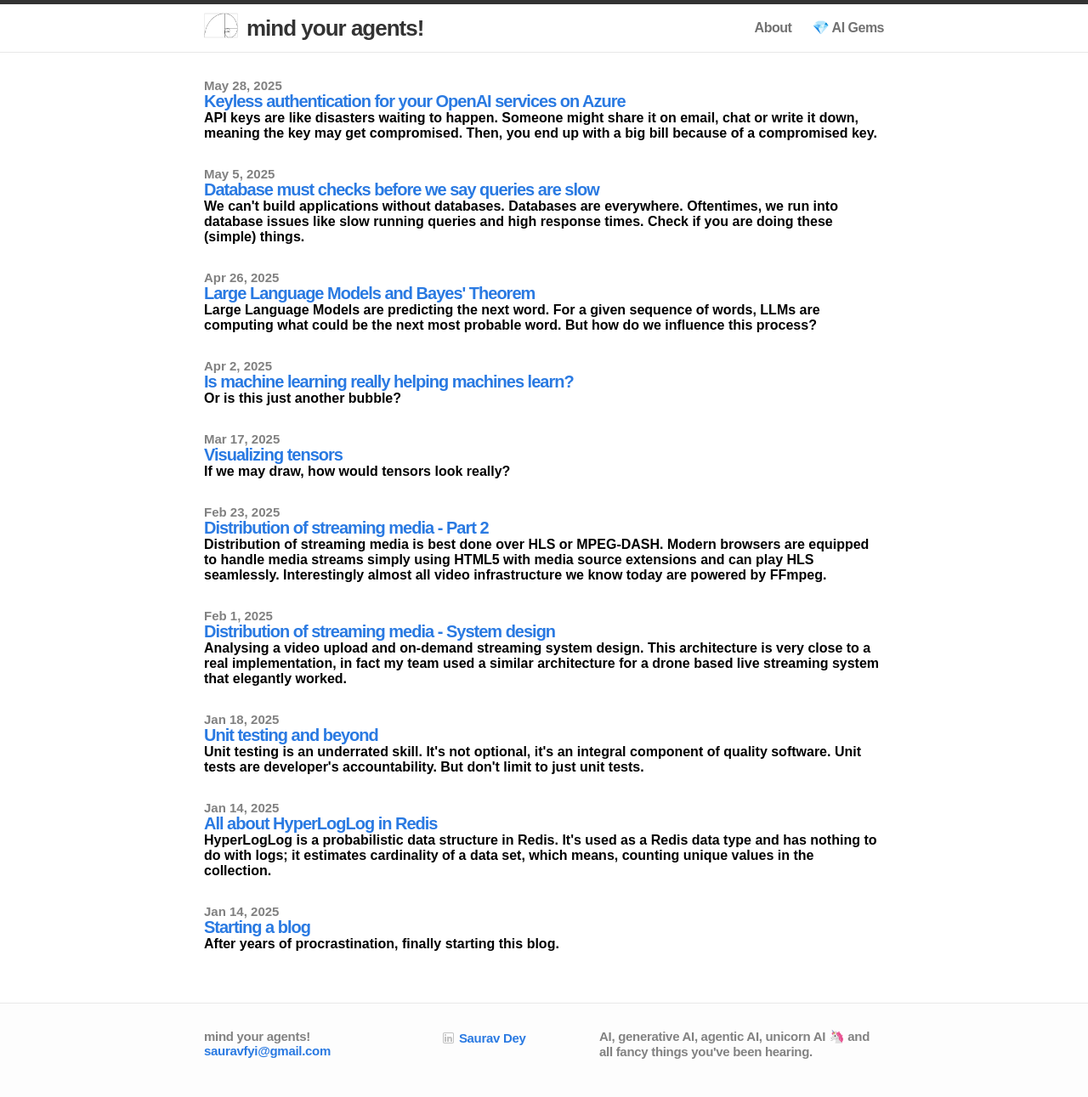
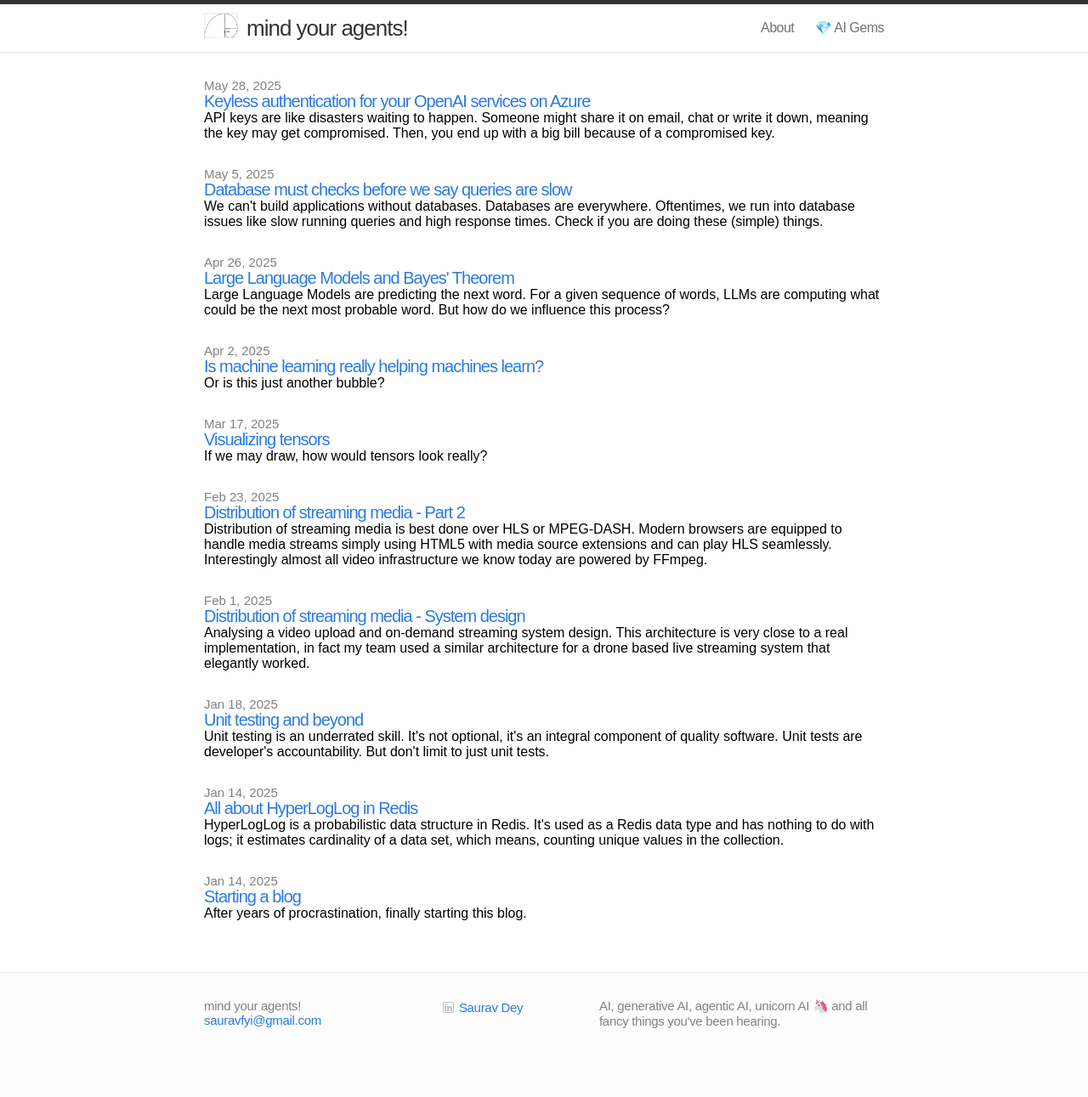
Before and after one commit to mindyouragents/mindyouragents.github.io, a Jekyll site: the page built from index.html, in a window 1280 px wide. Shown: the whole page at 85% size. Built offline with Jekyll 4.4.1, drawn with Linux system fonts in a browser that asks for light colours; some web fonts are replaced; after the commit the page ends 1255 px from its top, so only the background shows below that.

Commit message:
Update main.css

```diff
--- a/css/main.css
+++ b/css/main.css
@@ -10,7 +10,8 @@ html, body { height: 100%; }
 
 body {
   font-family: "WDXL Lubrifont TC", sans-serif;
-  font-weight: 600;
+  font-weight: 400;
+  font-size: medium;
   font-style: normal;
   background-color: #fdfdfd;
 }
```
